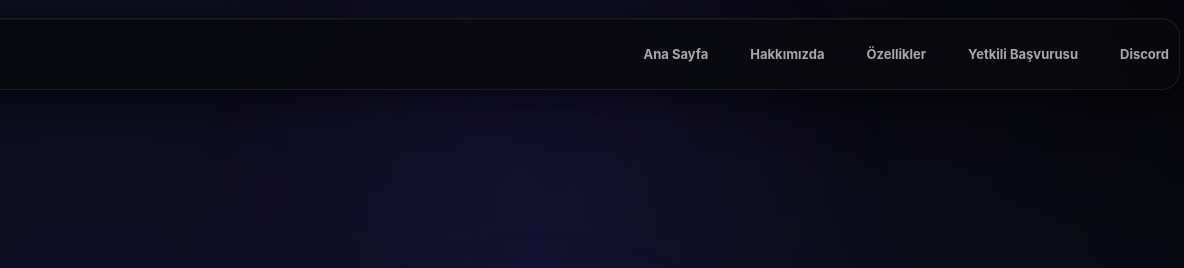
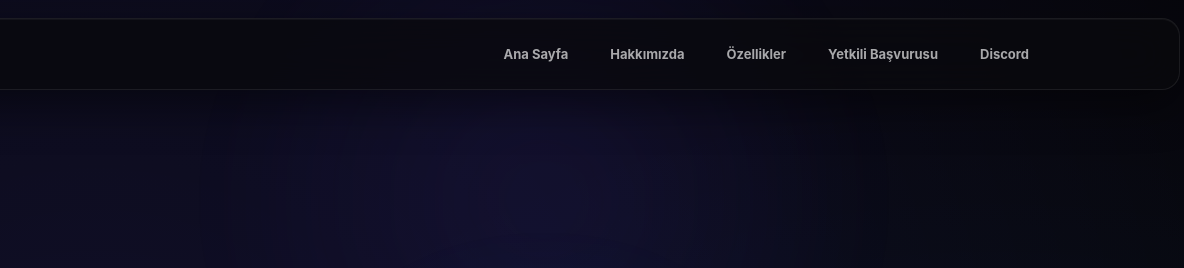
Before and after one commit to musto2134/medav, a website: page index.html in a window 1280 px wide. Shown: the top 268 px of the page, 96-1280 px from the left. Drawn offline with Linux system fonts and the light colour scheme.

Commit message:
Ust menu sola alindi

```diff
--- a/style.css
+++ b/style.css
@@ -1208,5 +1208,5 @@ header nav .nav-links {
     margin-left: auto !important;
     margin-right: 0 !important;
     padding-left: 0 !important;
-    transform: translateX(40px) !important;
+    transform: translateX(-100px) !important;
 }
```
